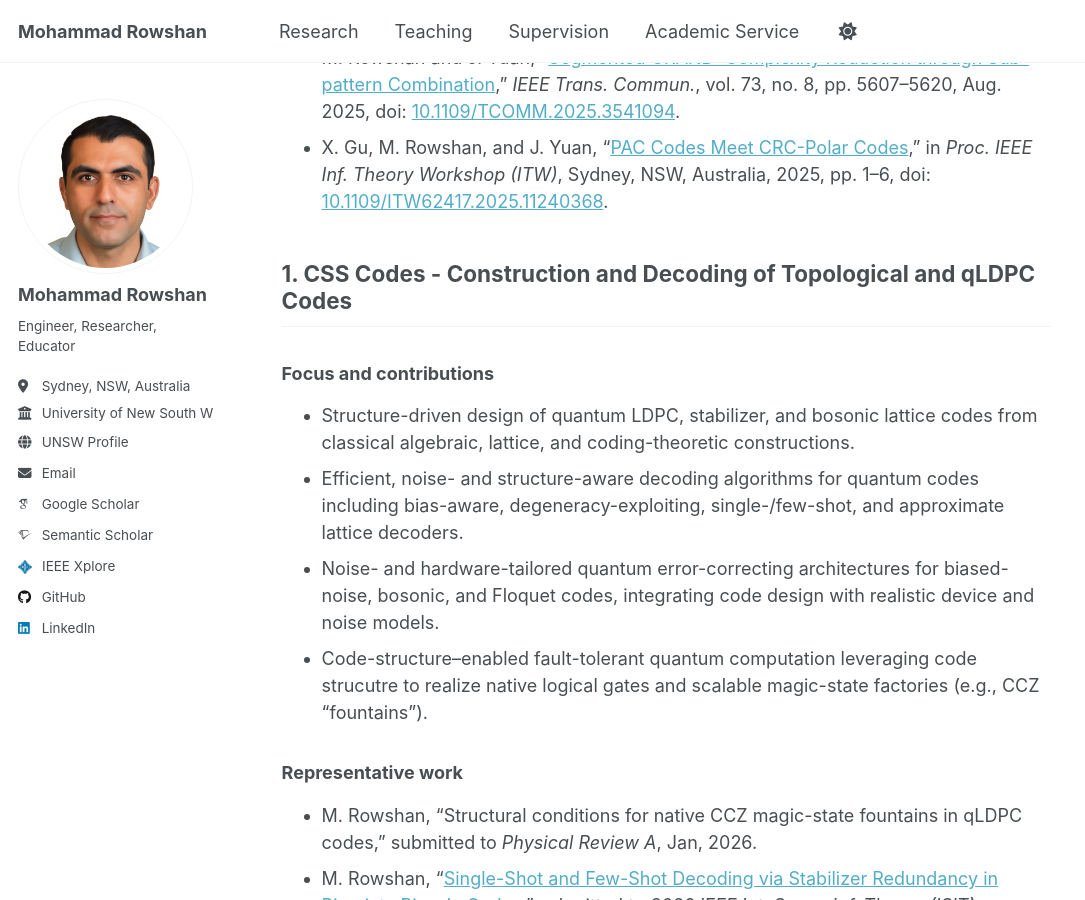
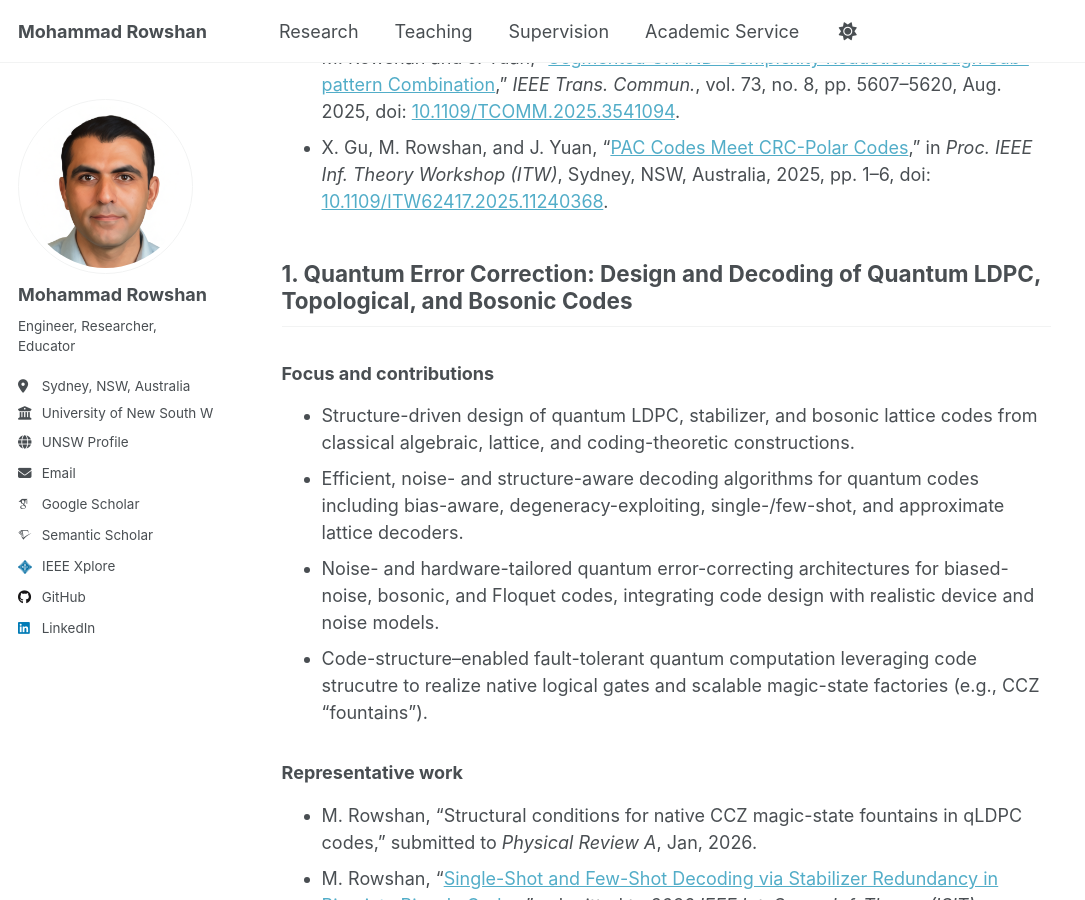
Before and after one commit to mohammad-rowshan/mohammad-rowshan.github.io, a Jekyll site: the page built from _pages/research.md, in a window 1280 px wide and 900 px high, scrolled down 640 px. Shown: the whole window, without its empty margins (0-1085 px from the left). Built offline with Jekyll 4.4.1, drawn with Linux system fonts in a browser that asks for light colours; some web fonts are replaced; a script that is not in the unit is left out; comment, search, counter and statistics services are not loaded.

Commit message:
Update research.md

```diff
--- a/_pages/research.md
+++ b/_pages/research.md
@@ -24,7 +24,7 @@ For a complete list, please visit my [Google Scholar](https://scholar.google.com
 
 
 
-## 1. CSS Codes - Construction and Decoding of Topological and qLDPC Codes
+## 1. Quantum Error Correction: Design and Decoding of Quantum LDPC, Topological, and Bosonic Codes
 
 ### Focus and contributions
 
```
